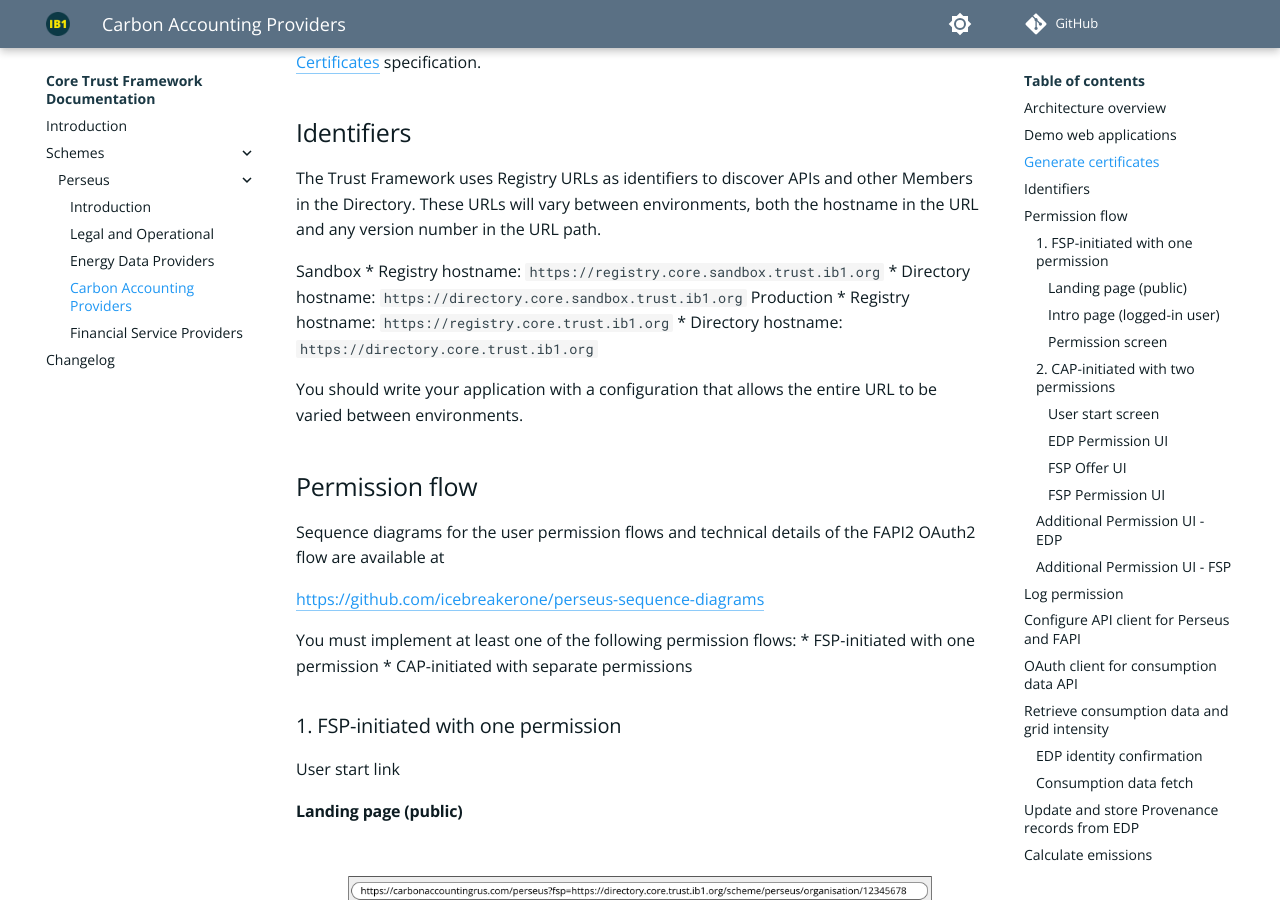
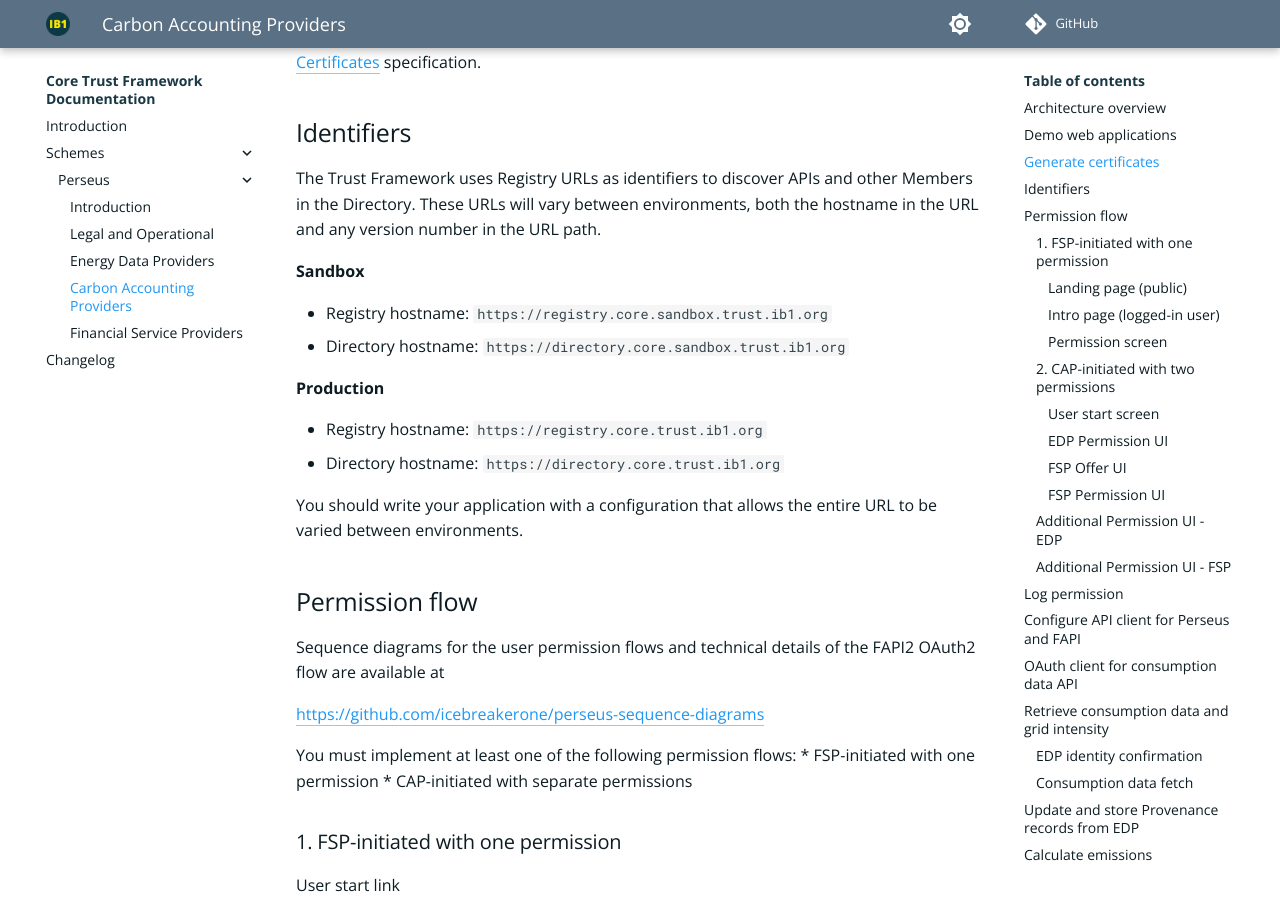
Before and after one commit to icebreakerone/ctf-technical-docs, an MkDocs documentation site: the page built from docs/scheme/perseus/carbon-accounting-providers.md, in a window 1280 px wide and 900 px high, scrolled down 3144 px. Built offline with MkDocs 1.6.1 and Material for MkDocs 9.7.7, drawn with Linux system fonts in a browser that asks for light colours; plug-ins that fetch from the network failed and are left out; comment, search, counter and statistics services are not loaded; the version menu is left out.

Commit message:
Fix CAP page formatting

```diff
--- a/docs/scheme/perseus/carbon-accounting-providers.md
+++ b/docs/scheme/perseus/carbon-accounting-providers.md
@@ -37,10 +37,13 @@
 ## Identifiers
 The Trust Framework uses Registry URLs as identifiers to discover APIs and other Members in the Directory. These URLs will vary between environments, both the hostname in the URL and any version number in the URL path.
 
-Sandbox
+**Sandbox**
+
 * Registry hostname: `https://registry.core.sandbox.trust.ib1.org`
 * Directory hostname: `https://directory.core.sandbox.trust.ib1.org`
-Production
+
+**Production**
+
 * Registry hostname: `https://registry.core.trust.ib1.org`
 * Directory hostname: `https://directory.core.trust.ib1.org`
 
@@ -281,7 +284,7 @@
 1. Retrieve half-hourly gas consumption from the Energy Data Provider (m3). This may have been recorded directly by a smart meter, or in the case of partial occupancy it may come via a building management system from a sub-meter or a calculation based on number of occupiers or floorspace.
 2. Retrieve the most recent Natural Gas emissions intensity figure covering the consumption period from [Defra](https://www.gov.uk/government/publications/greenhouse-gas-reporting-conversion-factors-2024) (kgCO2eq / m3). This is updated annually and there is no API for it.
 3. Multiply the half-hourly gas consumption by the gas emissions intensity to get gas consumption half-hourly emissions (kgCO2eq)
-4. Produce a report of monthly emissions to an FSP of the SME's choice for whole months where data is available. For example if data is available from 2025-05-15 to 2026-03-26, provide monthly data for 2025-06-01 to 2026-02-28. Example report including electricity and gas [here](../../assets/perseus-example-CAP-SME-carbon-emissions-report-v20251015.pdf)
+4. Produce a report of monthly emissions to an FSP of the SME's choice for whole months where data is available. For example if data is available from 2025-05-15 to 2026-03-26, provide monthly data for 2025-06-01 to 2026-02-28. Example report including electricity and gas [here](../../assets/perseus-example-CAP-SME-carbon-emissions-report-v20260312.pdf)
 
 There is a [discussion paper](https://ib1.org/wp-content/uploads/2026/02/report_-Perseus-Gas-methodology-and-technical-specification-2025-10-15-shared.pdf) covering the gas methodology in the [Perseus 2025 Report accompanying documents](https://ib1.org/perseus/2025-report/).
 
@@ -295,7 +298,7 @@
 
 The report may be presented as an HTML page or a signed PDF for the user to download. Either is acceptable to demonstrate Perseus-readiness.
 
-Both reports should display the information provided in the [Example Perseus Report](../../assets/perseus-example-CAP-SME-carbon-emissions-report-v20251015.pdf), summarised as:
+Both reports should display the information provided in the [Example Perseus Report](../../assets/perseus-example-CAP-SME-carbon-emissions-report-v20260312.pdf), summarised as:
 
 * Identifying information for your organization (name and ID)
 * Identifying information for the SME (name and ID)
```
